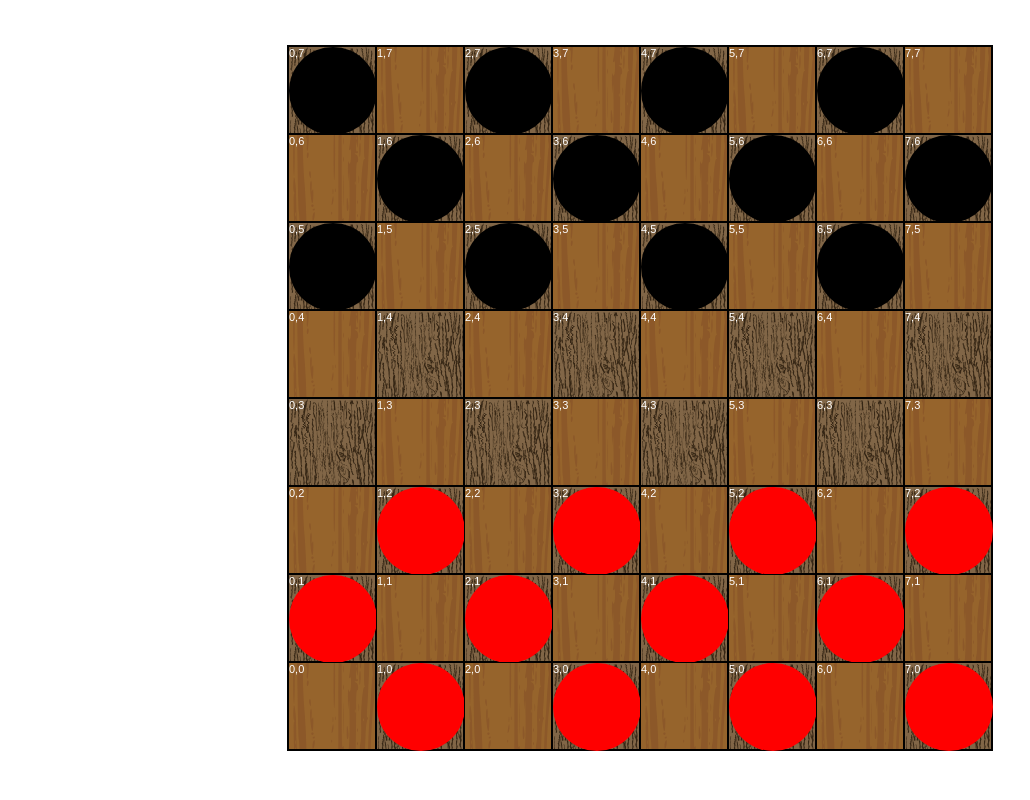
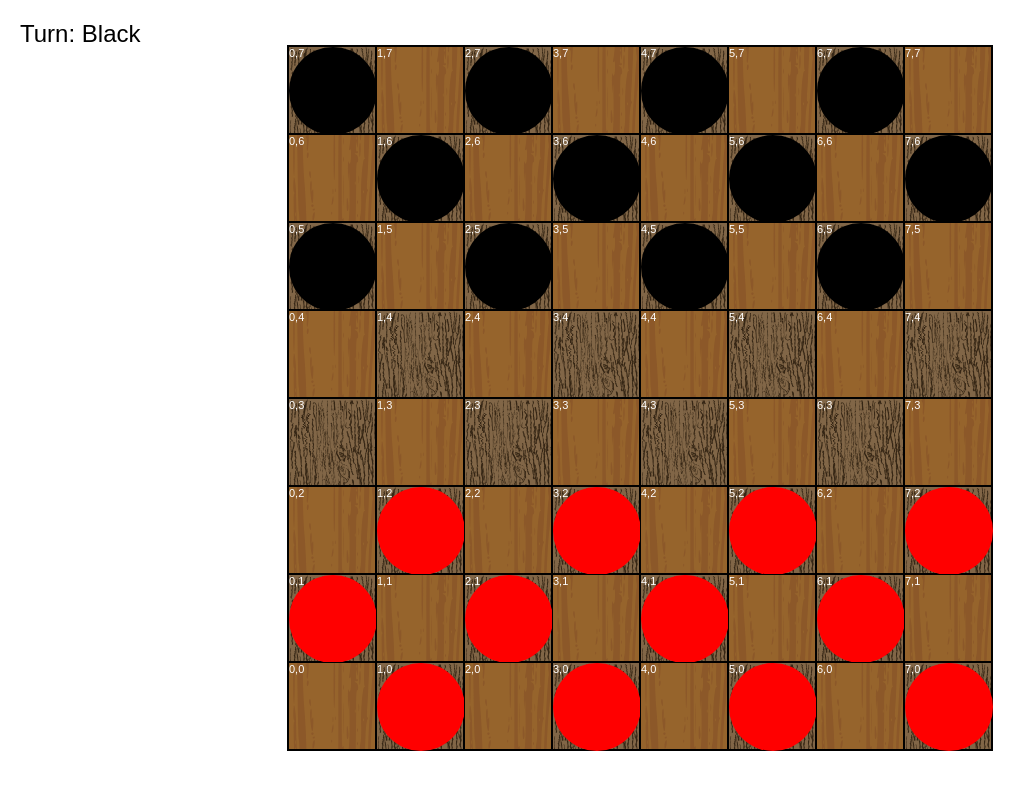
Before and after one commit to brettalanmeyer/checkers, a Flask app: page / in a window 1280 px wide. Shown: the whole page, without its empty margins (0-1030 px from the left). Run offline with Flask 2, Linux system fonts and the light colour scheme.

Commit message:
Determine turn and lock opposing player from moving.

```diff
--- a/checkers/static/all.css
+++ b/checkers/static/all.css
@@ -13,6 +13,7 @@ html, body {
 	margin: 0;
 	width: 100%;
 	height: 100%;
+	font-family: Arial;
 }
 
 .container {
@@ -92,3 +93,18 @@ html, body {
 .checker.black {
 	background: black;
 }
+
+.turn {
+	position: absolute;
+	margin: 20px;
+	font-size: 24px;
+}
+.turn .label {
+	display: inline;
+}
+.turn .value {
+	display: inline-block;
+}
+.turn .value::first-letter {
+	text-transform: capitalize;
+}
--- a/checkers/static/all.js
+++ b/checkers/static/all.js
@@ -1,16 +1,28 @@
 $(function(){
 
 	var activeChecker = null;
+	var turn = "black";
 
 	$(".checker").on("click", function(){
 		var checker = $(this);
 
+		if(!checker.hasClass(turn)){
+			return false;
+		}
+
+		var square = checker.parent(".square");
+
+		var hasClass = checker.hasClass("selected");
+
 		$(".checker").removeClass("selected");
-		checker.addClass("selected");
 
-		activeChecker = checker;
-
-		displayPossibleMoves(checker.parent(".square"));
+		if(hasClass){
+			activeChecker = null;
+		} else {
+			checker.addClass("selected");
+			activeChecker = checker;
+		}
+		displayPossibleMoves(square);
 
 		return false;
 	});
@@ -28,6 +40,8 @@ $(function(){
 			activeChecker.data("y", square.data("y"));
 
 			$(".square").removeClass("possible");
+
+			toggleTurn();
 		}
 
 	});
@@ -81,4 +95,9 @@ $(function(){
 
 	}
 
+	function toggleTurn(){
+		turn = (turn == "black" ? "red" : "black");
+		$(".turn .value").html(turn);
+	}
+
 });
--- a/checkers/templates/main/index.html
+++ b/checkers/templates/main/index.html
@@ -11,6 +11,11 @@
 
 	</head>
 	<body>
+
+		<div class="turn">
+			<span class="label">Turn:</span>
+			<span class="value">black</span>
+		</div>
 
 		<div class="container outer">
 			<div class="container inner">
```
